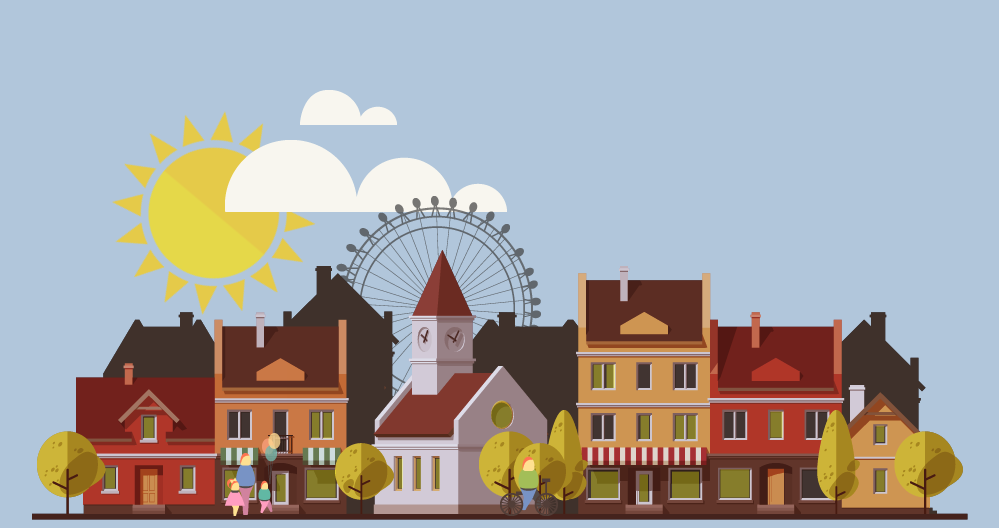
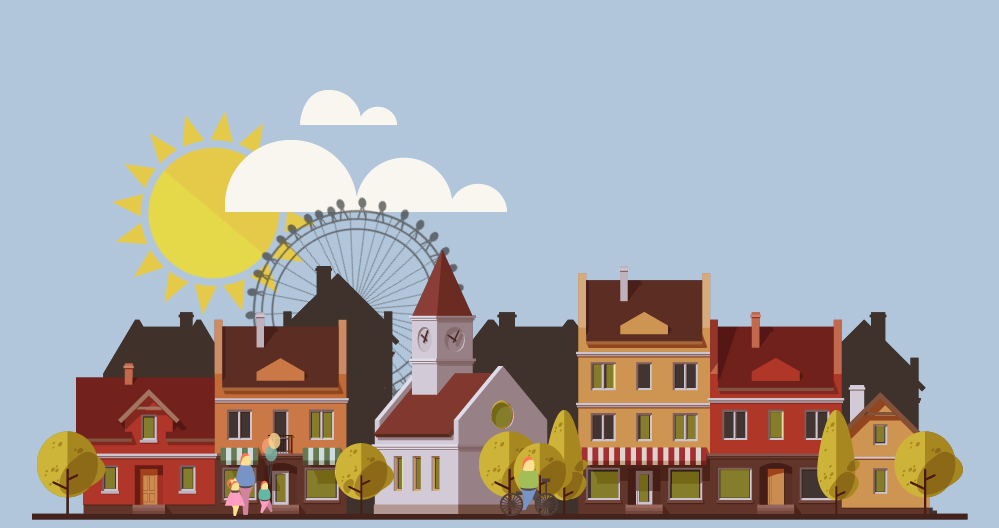
Before and after one commit to hahagyoung/Do_Inter.pra09, a plain HTML site: page index.html in a window 1280 px wide. Shown: the top 528 px of the page, without its empty margins (140-1139 px from the left). Drawn offline with nearby package versions, Linux system fonts and the light colour scheme.

Commit message:
Update style.css

```diff
--- a/css/style.css
+++ b/css/style.css
@@ -74,9 +74,9 @@ section .sky figure img{
 section .town .circle{
     position: absolute;
     bottom: 104px;
-    left: 50%;
-    transform: translateX(-80%);
+    left: 25%;
     opacity: 0.7;
+    animation: rotation linear 30s infinite;
 }
 section .town .night{
     width: 936px;
```
